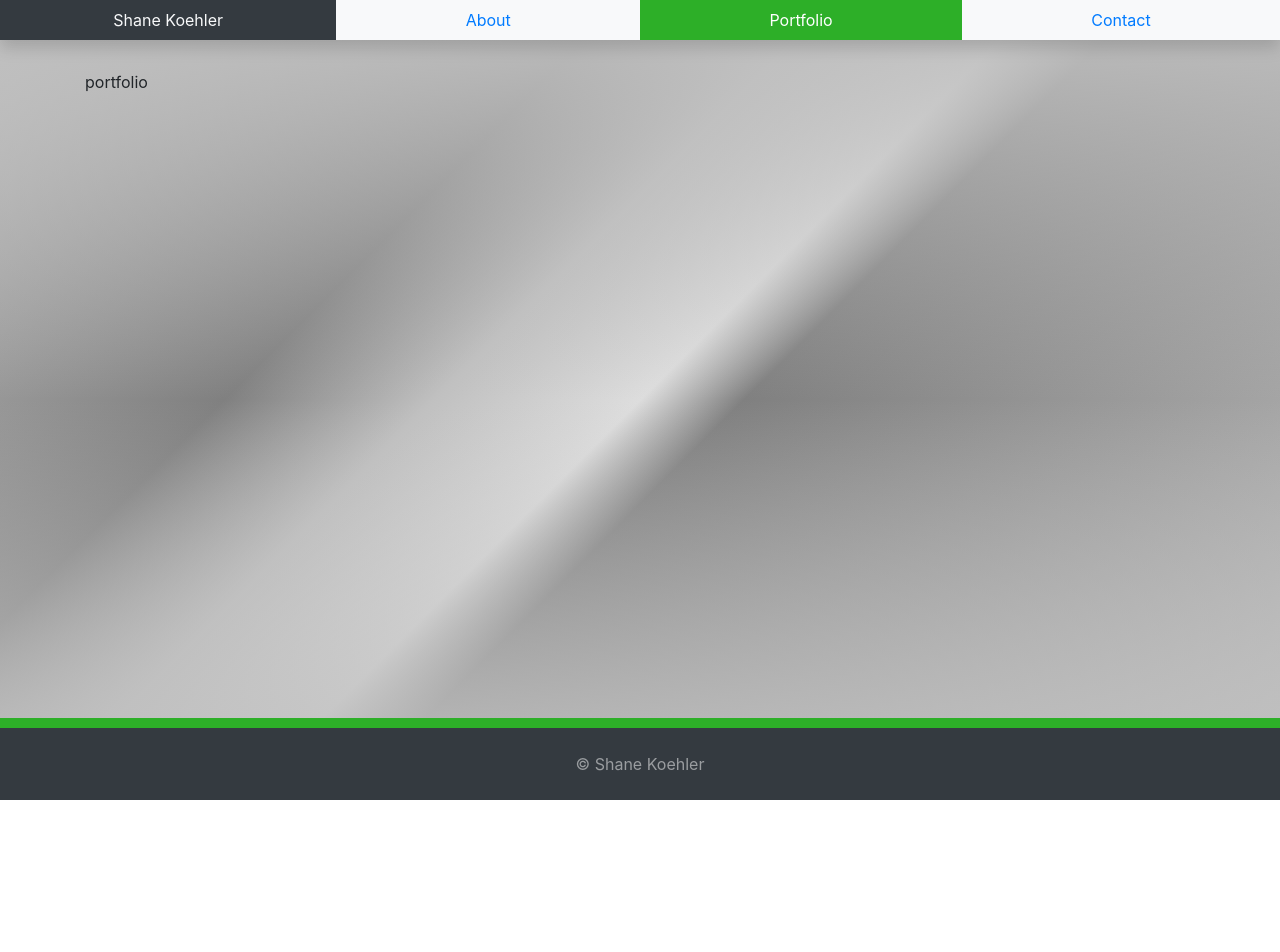
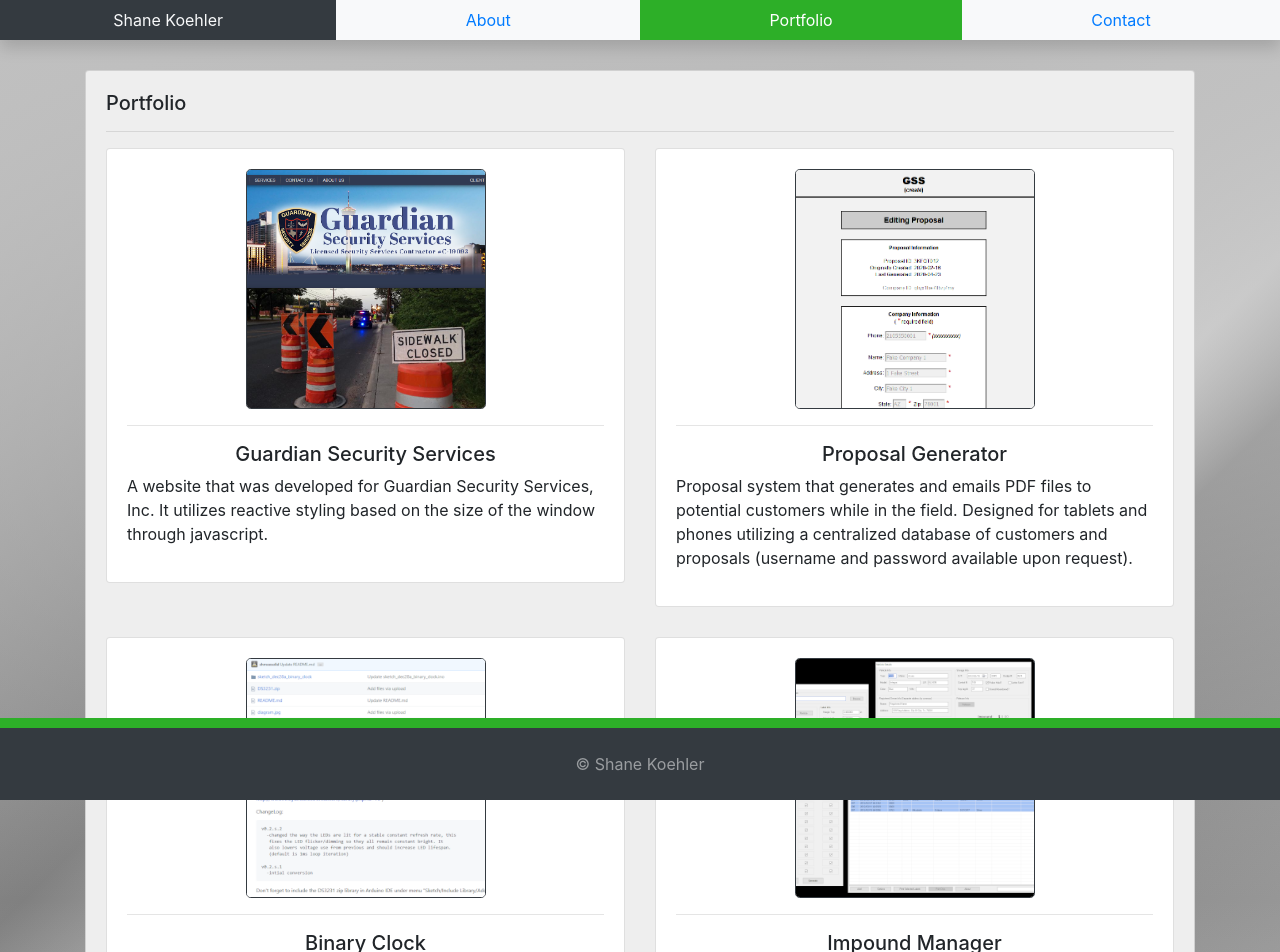
Before and after one commit to shmoesolid/Portfolio, a React (Create React App) app in the folder client/: page /portfolio in a window 1280 px wide. Shown: the top 952 px of the page. Before the commit the page ends 800 px from the top, so only its background shows below. Built offline with nearby package versions, Linux system fonts and the light colour scheme.

Commit message:
added a bit of portfolio with some comp structure

```diff
--- a/client/public/index.html
+++ b/client/public/index.html
@@ -13,7 +13,7 @@
     integrity="sha384-50oBUHEmvpQ+1lW4y57PTFmhCaXp0ML5d60M1M7uH2+nqUivzIebhndOJK28anvf"
     crossorigin="anonymous"
   />
-  <title>React Reading List</title>
+  <title>Shane Koehler Portfolio</title>
 </head>
 
 <body>
--- a/client/src/App.js
+++ b/client/src/App.js
@@ -14,7 +14,7 @@
 
   return (
     <Router>
-      <div className='body_wrapper'>
+      <div className='body_wrapper text-center'>
         <Nav />
         <main>
           <Container>
--- a/client/src/components/Card/index.js
+++ b/client/src/components/Card/index.js
@@ -1,15 +1,12 @@
 import React from "react";
 import "./style.css";
 
-export function Card({children, title})
+export function Card({children, extClass=""})
 {
     return (
-        <div className="card">
+        <div className={"card " + extClass} >
             <CardBody>
-                <CardTitle title={title} />
-                <CardText>
-                    {children}
-                </CardText>
+                {children}
             </CardBody>
         </div>
     );
@@ -20,17 +17,29 @@
     return <div className="card-body">{children}</div>;
 }
 
-export function CardTitle(props)
+export function CardTitle({title, extClass})
+{
+    return <h5 className={"card-text " + extClass}>{title}</h5>;
+}
+
+export function CardThumb(props)
 {
     return (
-        <div>
-            <h5 className="card-title">{props.title}</h5>
-            <hr />
+        <div className="card-text text-center">
+            <a href={props.href} target="_blank" rel="noopener noreferrer">
+                <img
+                    class="rounded-lg border border-dark"
+                    alt="thumb to related project"
+                    src={props.src}
+                    style={{ width:"240px", height:"240px" }}
+                />
+            </a>
         </div>
     );
+
 }
 
-export function CardText({children})
+export function CardText({children, left=true})
 {
-    return <div className="card-text">{children}</div>;
+    return <div className={"card-text" + ((left) && " text-left")}>{children}</div>;
 }
--- a/client/src/components/Card/style.css
+++ b/client/src/components/Card/style.css
@@ -1,4 +1,9 @@
 .card
 {
-    background-color: #eee;
+    background-color: #eee !important;
 }
+
+.force-white
+{
+    background-color:#fff !important;
+}
--- /dev/null
+++ b/client/src/components/ProjectCard/index.js
@@ -0,0 +1,22 @@
+import React from "react";
+import { Card, CardThumb, CardTitle, CardText } from "../Card";
+
+function ProjectCard(props)
+{
+    return (
+        <Card extClass="force-white">
+            <CardThumb href={props.data.hrefDeployed} src={props.data.thumb} />
+            <hr />
+            <CardTitle extClass="text-center" title={props.data.title} />
+            <CardText>
+                <p>{props.data.text}</p>
+                {
+                    (props.data.hrefGithub !== "")
+                    && <a href={props.data.hrefGithub} target="_blank" rel="noopener noreferrer">Link to GitHub Repo</a>
+                }
+            </CardText>
+        </Card>
+    );
+}
+
+export default ProjectCard;
--- a/client/src/pages/About.js
+++ b/client/src/pages/About.js
@@ -1,9 +1,12 @@
 import React from "react";
-import { Card } from "../components/Card";
+import { Card, CardTitle, CardText } from "../components/Card";
 
 function About() {
     return (
-        <Card title="About" >
+        <Card>
+            <CardTitle title="About" extClass="text-left" />
+            <hr />
+            <CardText>
                 <img
                     className ="float-left rounded"
                     alt = "Shane Koehler"
@@ -34,6 +37,7 @@
                     enrolled in UTSA's full-stack web development certificate program, which is set to be completed
                     in September 2020.
                 </p>
+            </CardText>
         </Card>
     );
 }
--- a/client/src/pages/Portfolio.js
+++ b/client/src/pages/Portfolio.js
@@ -1,9 +1,45 @@
 import React from "react";
+import { Col, Row } from "../components/Grid";
+import { Card, CardTitle, CardText } from "../components/Card";
+import projectData from "../projectData";
+import ProjectCard from "../components/ProjectCard";
+
 
 function Portfolio() {
-  return (
-    <div>portfolio</div>
-  );
+
+    var rows = [];
+    var columns = [];
+
+    function renderRow(_columns)
+    {
+        columns = []; // reset columns
+        return <Row>{_columns}</Row>;
+    }
+
+    projectData.forEach(
+        (data, index) => {
+            var even = (index % 2 === 0) ? true : false;
+
+            columns.push(
+                <Col size="md-6" >
+                    <ProjectCard data={data} />
+                </Col>
+            );
+
+            if (!even || index === (projectData.length-1))
+                rows.push( renderRow(columns) );
+        }
+    );
+
+    return (
+        <Card>
+            <CardTitle title="Portfolio" extClass="text-left" />
+            <hr />
+            <CardText>
+                {rows}
+            </CardText>
+        </Card>
+    );
 }
 
 export default Portfolio;
--- /dev/null
+++ b/client/src/projectData.js
@@ -0,0 +1,96 @@
+
+/*
+    can't comment projectData definition line otherwise it is undefined upon export, but gives
+    warning that it's never used  without defining without using eslint disable comment... cool story?
+*/
+// eslint-disable-next-line
+var projectData;
+export default projectData = [
+
+    {
+        hrefDeployed: "https://patrolroom.com/gss",
+        thumb: "img/thumb_gss.png",
+        title: "Guardian Security Services",
+        text: "A website that was developed for Guardian Security Services, Inc.  It utilizes "
+            + "reactive styling based on the size of the window through javascript.",
+        hrefGithub: "",
+    },
+    {
+        hrefDeployed: "https://patrolroom.com/gss/gsecurio",
+        thumb: "img/thumb_gsecurio.png",
+        title: "Proposal Generator",
+        text: "Proposal system that generates and emails PDF files to potential customers while in the field.  "
+            + "Designed for tablets and phones utilizing a centralized database of customers and proposals "
+            + "(username and password available upon request).",
+        hrefGithub: "",
+    },
+    {
+        hrefDeployed: "https://github.com/shmoesolid/DS3231_Binary_Clock",
+        thumb: "img/thumb_binclock.png",
+        title: "Binary Clock",
+        text: "I rewrote Gabriel J. Pensky's C++ binary clock code to utilize a newer Arduino clock chip (DS3231) while still"
+            + "maintaining the same wiring diagram.  I used a library for this newer chip developed by Henning Karlsen.  "
+            + "While restructuring and converting the code, I also fixed a light dimming bug with Mr. Pensky's original code.  "
+            + "By stabilizing the refresh rate, I was able to create constant bright LEDs while also reducing voltage usage.",
+        hrefGithub: "",
+    },
+    {
+        hrefDeployed: "img/impound_manager.png",
+        thumb: "img/thumb_impound_manager.png",
+        title: "Impound Manager",
+        text: "While employed with the City of Balcones Heights, I created a frontend program to manage their impound lot utilizing a "
+            + "centralized Microsoft Access database.  It's able to calculate appropriate costs and generate receipts, release "
+            + "agreements, certified letters, sticky mailing labels for the certified letters, and more.",
+        hrefGithub: "",
+    },
+    {
+        hrefDeployed: "",
+        thumb: "",
+        title: "",
+        text: "",
+        hrefGithub: "",
+    },
+    {
+        hrefDeployed: "",
+        thumb: "",
+        title: "",
+        text: "",
+        hrefGithub: "",
+    },
+    {
+        hrefDeployed: "",
+        thumb: "",
+        title: "",
+        text: "",
+        hrefGithub: "",
+    },
+    {
+        hrefDeployed: "",
+        thumb: "",
+        title: "",
+        text: "",
+        hrefGithub: "",
+    },
+    {
+        hrefDeployed: "",
+        thumb: "",
+        title: "",
+        text: "",
+        hrefGithub: "",
+    },
+    {
+        hrefDeployed: "",
+        thumb: "",
+        title: "",
+        text: "",
+        hrefGithub: "",
+    },
+    {
+        hrefDeployed: "",
+        thumb: "",
+        title: "",
+        text: "",
+        hrefGithub: "",
+    },
+
+];
```
Also changed, not shown: client/src/pages/Books.js (deleted, +0 -115 lines). Lines whose indentation alone changed are shown as unchanged.
